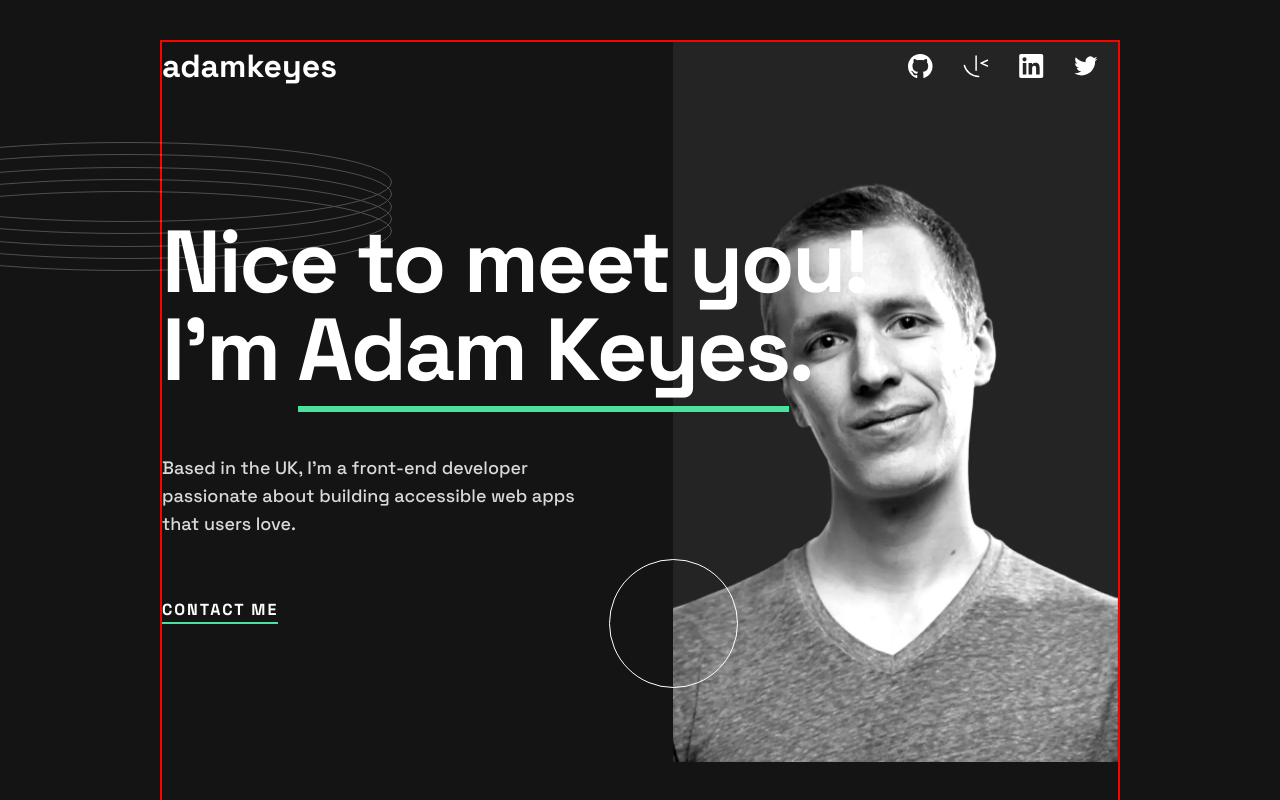
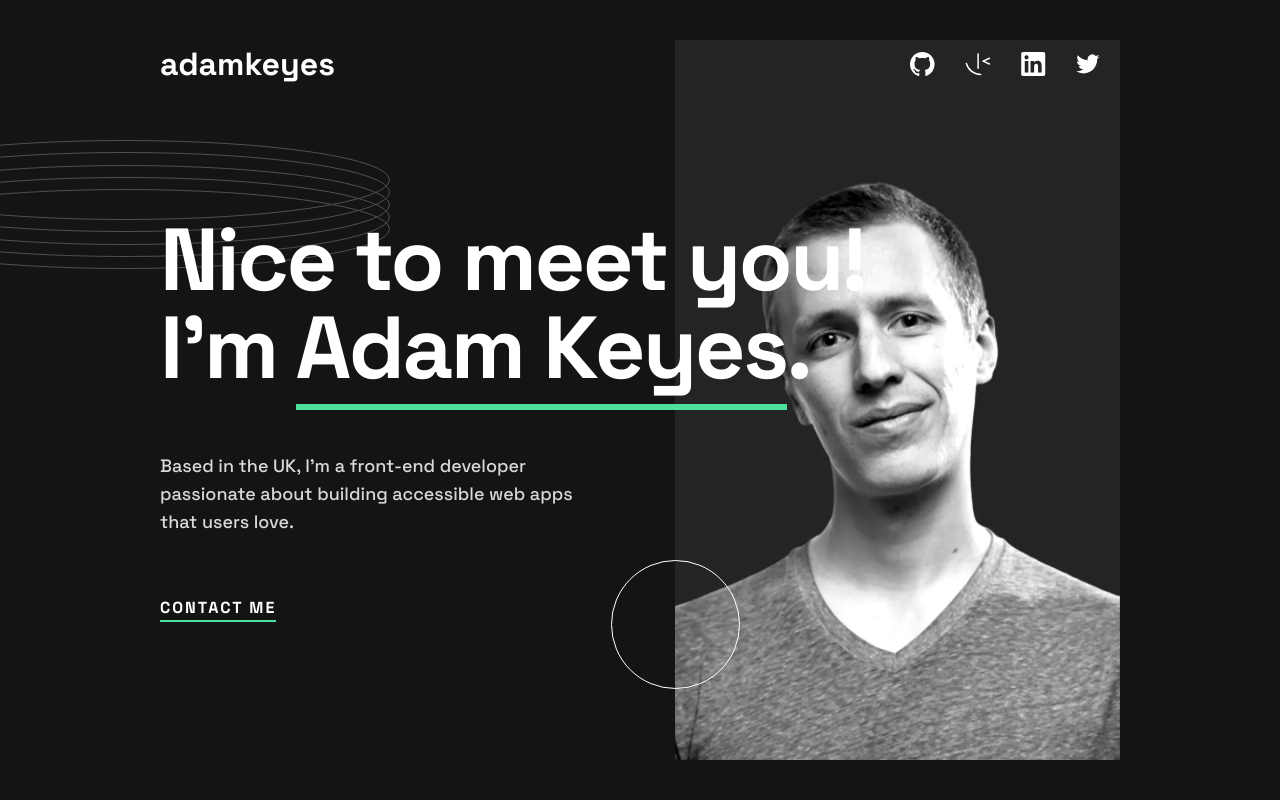
Before and after one commit to seamissu/developer-portfolio, a Next.js app: page / in a window 1280 px wide. Shown: the top 800 px of the page. Built offline with nearby package versions, Linux system fonts and the light colour scheme.

Commit message:
fix decorative SVG patterns

```diff
--- a/src/app/page.js
+++ b/src/app/page.js
@@ -62,7 +62,7 @@ const Wrapper = styled.div`
   }
 
   // borders for development
-  & > header {
+  /* & > header {
     border: 2px solid red;
   }
 
@@ -80,5 +80,5 @@ const Wrapper = styled.div`
 
   & > footer {
     border: 2px solid navy;
-  }
+  } */
 `;
--- a/src/components/GlobalStyles/GlobalStyles.js
+++ b/src/components/GlobalStyles/GlobalStyles.js
@@ -98,13 +98,12 @@ h6 {
   right: 0;
   margin-left: auto;
   margin-right: auto;
+  z-index: 2;
 
   top: -20px;
   }
 
 }
-
-
 
 }
 
@@ -121,6 +120,13 @@ h6 {
   }
 }
 
+@media ${QUERIES.mobileAndDown} {
+  .circle.pattern {
+    right: -90px;
+    bottom: 350px;
+  }
+
+}
 
 .rings.header {
   position: absolute;
@@ -132,6 +138,14 @@ h6 {
   .rings.header {
     left: -300px;
     top: 80px;
+  }
+}
+
+@media ${QUERIES.mobileAndDown} {
+  .rings.header {
+    z-index: 1;
+    left: -180px;
+    top: 100px;
   }
 }
 
@@ -148,6 +162,14 @@ h6 {
   }
 }
 
+@media ${QUERIES.mobileAndDown} {
+  .rings.experience {
+    right: -50%;
+    bottom: -65px;
+  }
+}
+
+
 .rings.contactform {
   position: absolute;
   left: -200px;
@@ -161,7 +183,12 @@ h6 {
   }
 }
 
-
+@media ${QUERIES.mobileAndDown} {
+  .rings.contactform {
+    left: -50%;
+    bottom: 88px;
+  }
+}
 
 :root {
   --black: hsl(0deg 0% 8%);
```
